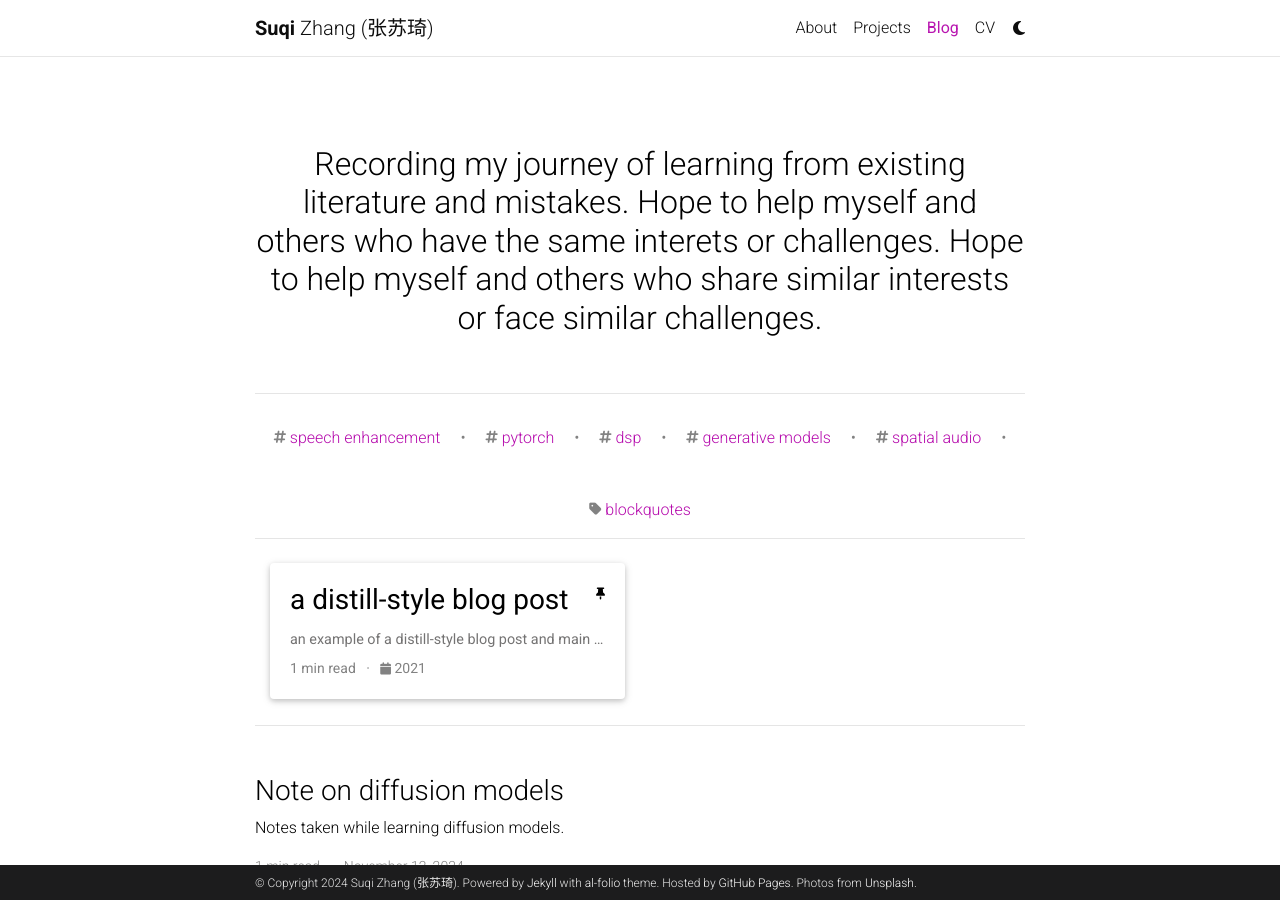
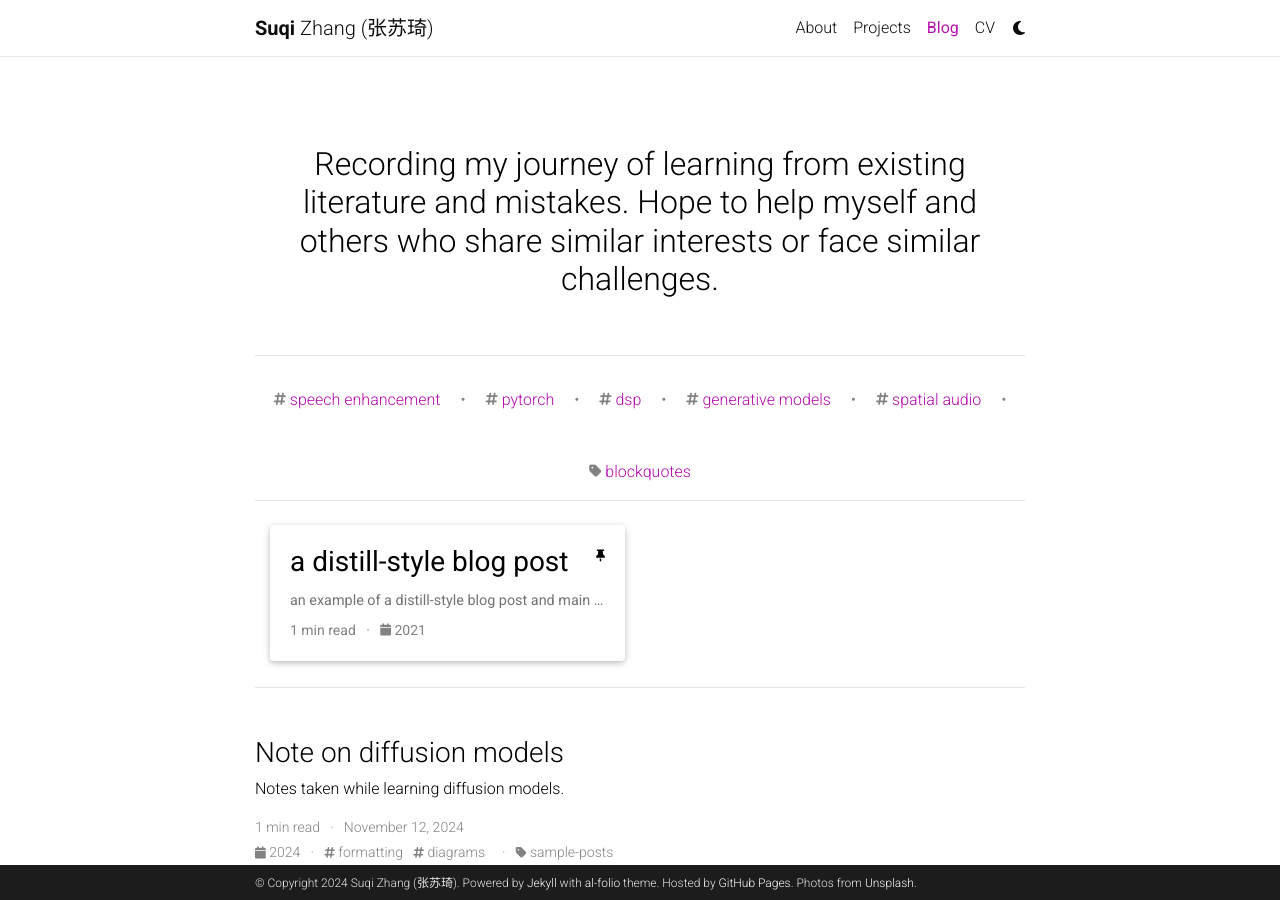
Before and after one commit to SAKi-77/SAKi-77.github.io, a Jekyll site: the page built from _pages/blog.md, in a window 1280 px wide and 900 px high. Built offline with Jekyll 4.4.1, drawn with Linux system fonts in a browser that asks for light colours; the list of posts is cut into pages by our own code; comment, search, counter and statistics services are not loaded; a style sheet for code colours, icons or effects is not loaded.

Commit message:
Update _config.yml

```diff
--- a/_config.yml
+++ b/_config.yml
@@ -121,7 +121,7 @@ bing_site_verification:  # out your bing-site-verification ID (Bing Webmaster)
 # -----------------------------------------------------------------------------
 
 blog_name: # blog_name will be displayed in your blog page
-blog_description: Recording my journey of learning from existing literature and mistakes. Hope to help myself and others who have the same interets or challenges. Hope to help myself and others who share similar interests or face similar challenges.
+blog_description: Recording my journey of learning from existing literature and mistakes. Hope to help myself and others who share similar interests or face similar challenges.
 permalink: /blog/:year/:title/
 
 # Pagination
```
